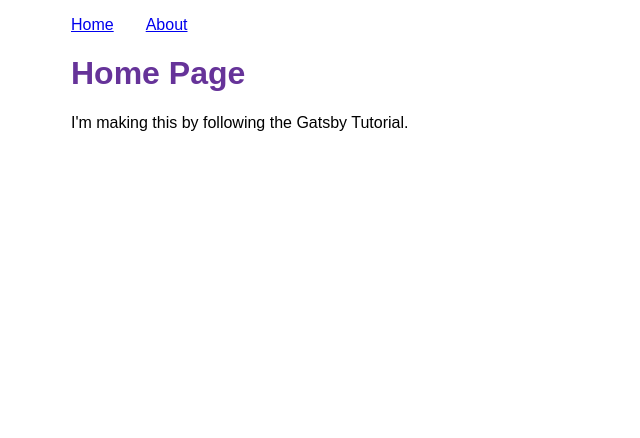
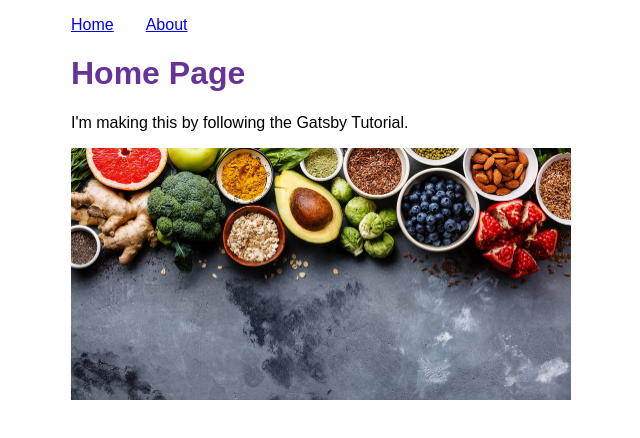
Before and after one commit to margochuloy/my-gatsby-site, a Gatsby site: page / in a window 1280 px wide. Shown: the whole page, without its empty margins (319-959 px from the left). Built offline with nearby package versions, Linux system fonts and the light colour scheme; Gatsby itself is replaced by a stand-in of ours.

Commit message:
Finished Gatsby Tutorial Part 3

```diff
--- a/src/pages/index.js
+++ b/src/pages/index.js
@@ -1,10 +1,15 @@
 import * as React from "react"
 import Layout from '../components/layout'
+import { StaticImage } from 'gatsby-plugin-image'
 
 const IndexPage = () => {
   return (
     <Layout pageTitle="Home Page">
       <p>I'm making this by following the Gatsby Tutorial.</p>
+      <StaticImage
+        alt="Glossar background picture"
+        src="../images/glossar_desktop.jpg"
+      />
     </Layout>
   )
 }
```
Also changed, not shown: src/images/glossar_desktop.jpg (added).
